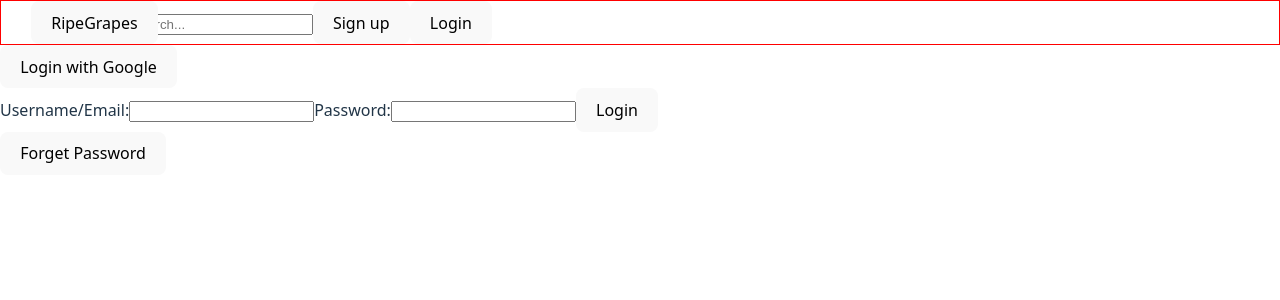
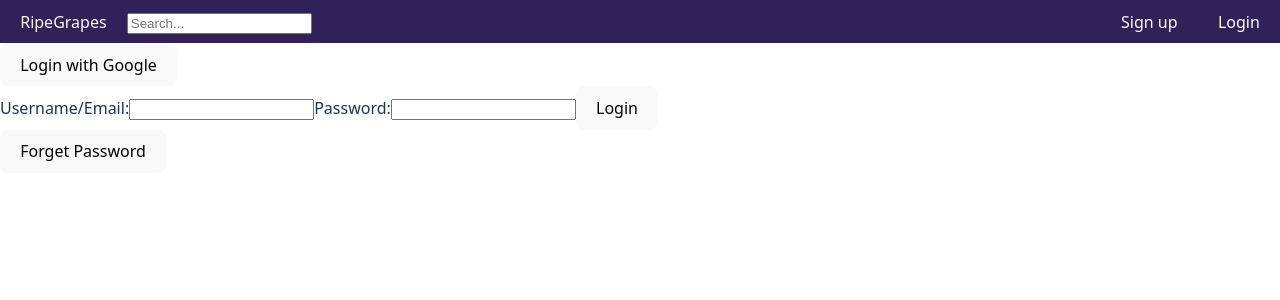
Before and after one commit to Moyin3/music_rating, a React (Vite) app in the folder frontend/: page /login in a window 1280 px wide. Shown: the top 300 px of the page. Built offline with nearby package versions, Linux system fonts and the light colour scheme; no server answers.

Commit message:
Started navigation bar design

```diff
--- a/frontend/src/components/LoginButton.jsx
+++ b/frontend/src/components/LoginButton.jsx
@@ -28,7 +28,7 @@ const LoginButton = () => {
         <>{user == null &&(
         <>
         <Link to= "/login">
-    <button>Login</button>
+    <button className={styles.login}>Login</button>
     </Link>
     </>
     )}
--- a/frontend/src/components/Navigationbar.jsx
+++ b/frontend/src/components/Navigationbar.jsx
@@ -15,7 +15,7 @@ const NavigationBar = () => {
             <button>Albums</button>
             <button>Tracks</button> */}
             <SignUpButton className= {styles.signUp} />
-            <LoginButton className= {styles.login}/>
+            <LoginButton />
         </div>
     )
 }
--- a/frontend/src/components/Searchbar.jsx
+++ b/frontend/src/components/Searchbar.jsx
@@ -1,7 +1,7 @@
 import { useState, useEffect } from 'react';
 import SuggestionsDiv from './SuggestionsDiv';
 
-export default function Searchbar(){
+export default function Searchbar({className}){
 
     const [query, setQuery] = useState('');
     const [isBoxVisible, setBoxVisible] = useState(true);
@@ -138,9 +138,11 @@ const spotifySearch = async(event) => {
 
     return (
     <>
+    <div className={className}>
         <input type = "text" placeholder = "Search..." value = {query} onChange={(e) => setQuery(e.target.value)} />
         {isBoxVisible&&
         <SuggestionsDiv results = {results} />}
+        </div>
         </>
     );
 
--- a/frontend/src/components/SignUpButton.jsx
+++ b/frontend/src/components/SignUpButton.jsx
@@ -1,10 +1,11 @@
  import { Link } from 'react-router';
+ import styles from "./styles/SignUpButton.module.css";
 
- const SignUpButton = () => {
+ const SignUpButton = ({className}) => {
  return(
     <>
-    <Link to= "/sign-up">
- <button>Sign up</button>
+    <Link to= "/sign-up" className = {className}>
+ <button className = {styles.signUpBtn}>Sign up</button>
  </Link>
  </>
  )
--- a/frontend/src/components/styles/LoginButton.module.css
+++ b/frontend/src/components/styles/LoginButton.module.css
@@ -1,3 +1,7 @@
+.login{
+    background-color: var(--primary-800);
+    color: var(--grey-50);
+}
 /* The container <div> - needed to position the dropdown content */
 .dropdown {
   position: relative;
--- a/frontend/src/components/styles/Navigationbar.module.css
+++ b/frontend/src/components/styles/Navigationbar.module.css
@@ -1,18 +1,21 @@
 .navBar{
     width: auto;
-    border: 1px solid red;
+    display: flex;
+    background-color: var(--primary-800);
+    justify-content: flex-start;
+    align-items: center;
 }
 .webpageName{
-    position: relative;
-    left: 30px;
+    background-color: var(--primary-800);
+    color: var(--grey-50);
 }
 
 .signUp{
-    position: relative;
-    right: 130px;
+    margin-left: auto;
 }
 
-.login{
+
+.searchbar{
     position: relative;
-    right: 0px;
+
 }
--- /dev/null
+++ b/frontend/src/components/styles/SignUpButton.module.css
@@ -0,0 +1,4 @@
+.signUpBtn{
+    background-color: var(--primary-800);
+    color: var(--grey-50);
+}
--- a/frontend/src/styles/tokens.css
+++ b/frontend/src/styles/tokens.css
@@ -24,17 +24,17 @@
   --font-semibold: 600;
   --font-bold: 700;
 
-  /* Line-height: inverse to font size — tight for large headings,
+  /* line-height: inverse to font size — tight for large headings,
      relaxed for small/dense text. */
   --leading-tight: 1.1;
   --leading-snug: 1.3;
   --leading-normal: 1.5;
   --leading-relaxed: 1.7;
 
-  /* Comfortable paragraph measure (45–75 characters per Fonts notes) */
+  /* comfortable paragraph measure (45–75 characters per fonts notes) */
   --measure: 65ch;
 
-  /* ---------- Greys (9 steps, cool grey per Colour notes) ---------- */
+  /* ---------- greys (9 steps, cool grey per colour notes) ---------- */
   --grey-50: hsl(220, 20%, 98%);
   --grey-100: hsl(220, 16%, 94%);
   --grey-200: hsl(220, 14%, 88%);
@@ -46,20 +46,20 @@
   --grey-800: hsl(220, 14%, 16%);
   --grey-900: hsl(220, 16%, 10%);
 
-  /* ---------- Primary (9 shades, HSL per Colour notes) ----------
-     Placeholder hue 255 (indigo/violet) — change --primary-hue only,
+  /* ---------- primary (9 shades, hsl per colour notes) ----------
+     placeholder hue 255 (indigo/violet) — change --primary-hue only,
      these are already spaced so the ramp stays consistent. */
   --primary-hue: 255;
-  --primary-50: hsl(var(--primary-hue), 90%, 97%);
-  --primary-100: hsl(var(--primary-hue), 85%, 92%);
-  --primary-200: hsl(var(--primary-hue), 80%, 84%);
-  --primary-300: hsl(var(--primary-hue), 75%, 72%);
-  --primary-400: hsl(var(--primary-hue), 70%, 60%);
-  --primary-500: hsl(var(--primary-hue), 70%, 50%); /* base / button bg */
-  --primary-600: hsl(var(--primary-hue), 72%, 42%);
-  --primary-700: hsl(var(--primary-hue), 74%, 34%);
-  --primary-800: hsl(var(--primary-hue), 76%, 24%); /* text on light bg */
-  --primary-900: hsl(var(--primary-hue), 78%, 14%);
+  --primary-50: hsl(var(--primary-hue), 52%, 97%);
+  --primary-100: hsl(var(--primary-hue), 49%, 92%);
+  --primary-200: hsl(var(--primary-hue), 46%, 84%);
+  --primary-300: hsl(var(--primary-hue), 43%, 72%);
+  --primary-400: hsl(var(--primary-hue), 41%, 60%);
+  --primary-500: hsl(var(--primary-hue), 41%, 50%); /* base / button bg */
+  --primary-600: hsl(var(--primary-hue), 42%, 42%);
+  --primary-700: hsl(var(--primary-hue), 43%, 34%);
+  --primary-800: hsl(var(--primary-hue), 44%, 24%); /* text on light bg */
+  --primary-900: hsl(var(--primary-hue), 45%, 14%);
 
   /* ---------- Accent colours (status only, per Colour notes) ---------- */
   --success-light: hsl(142, 70%, 92%);
```
